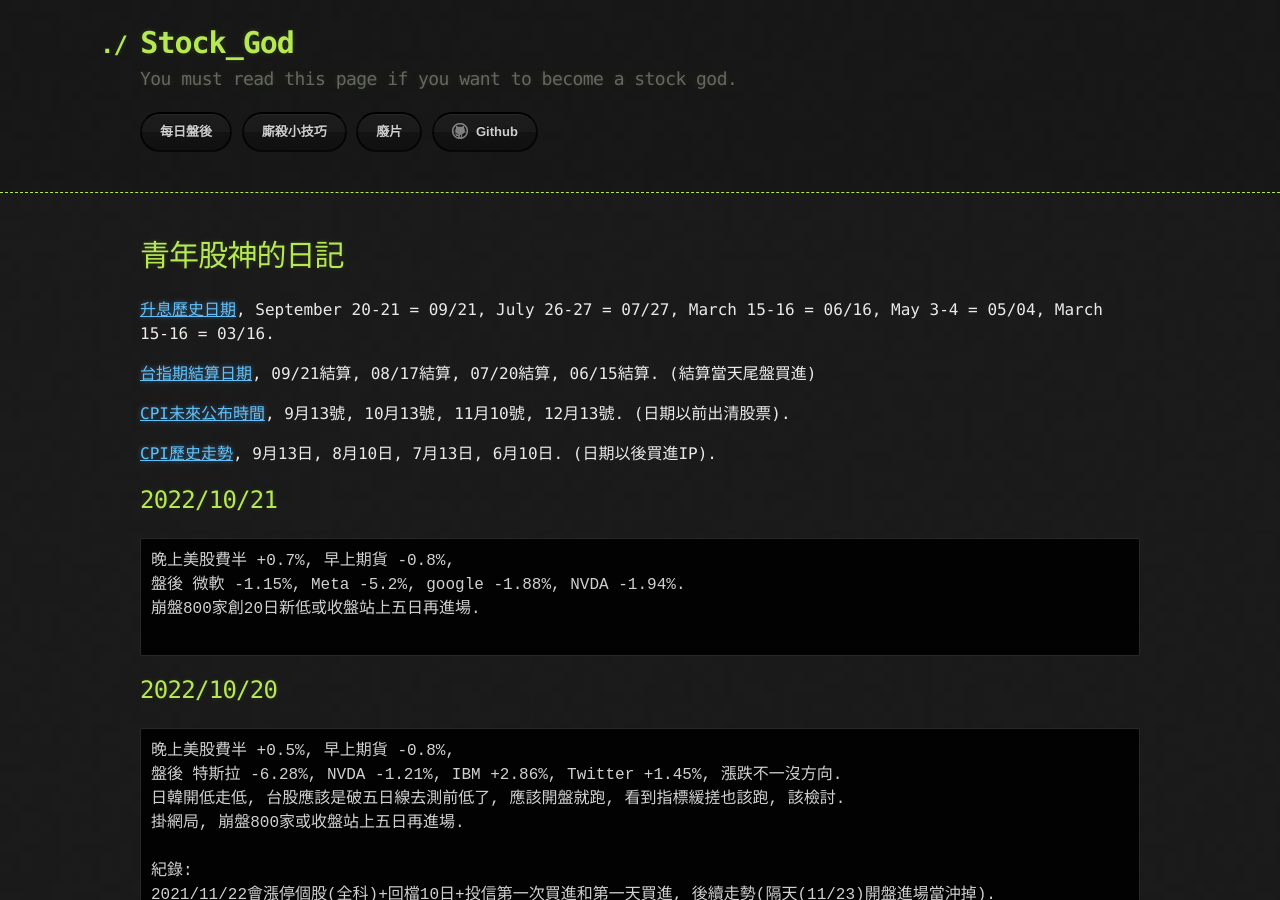
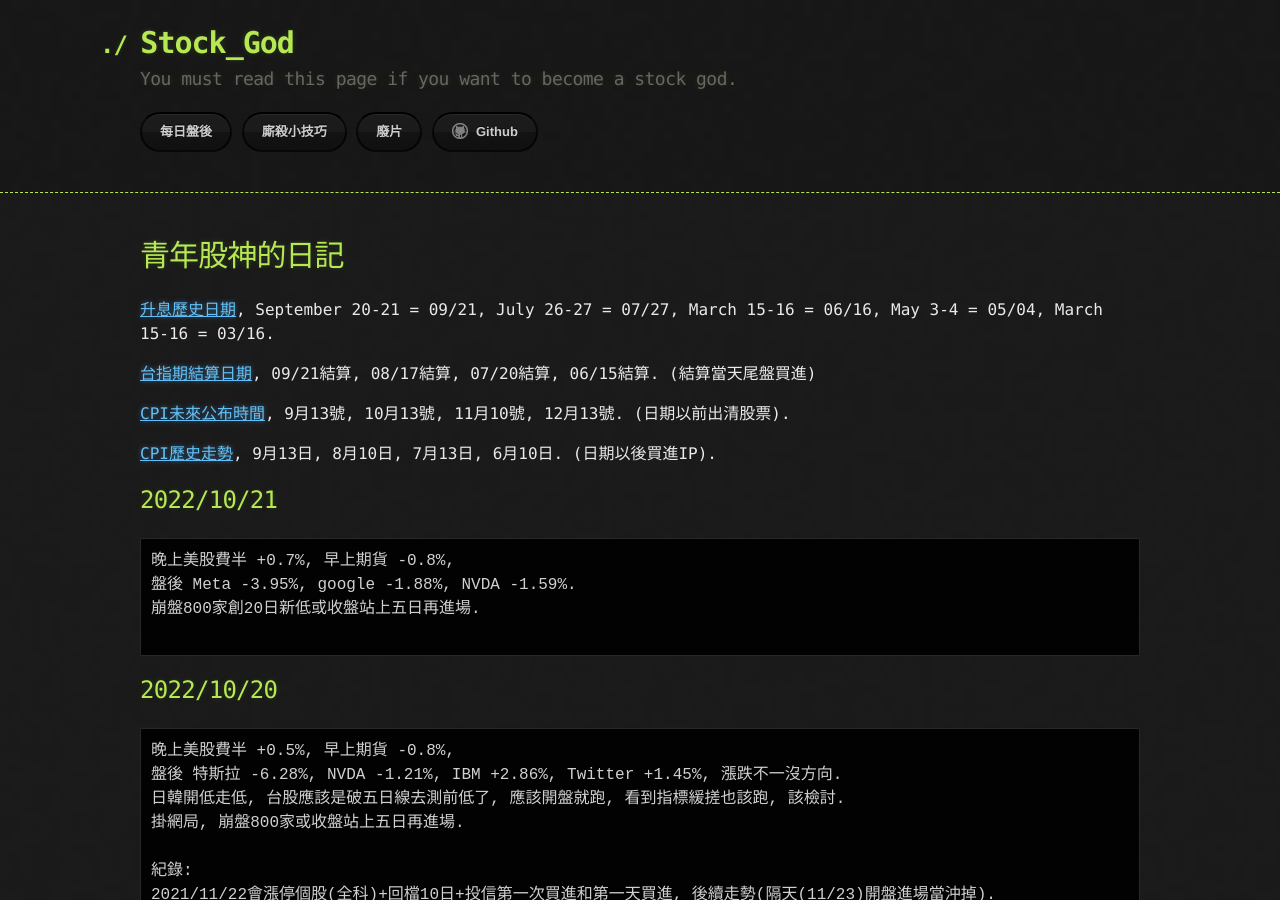
Before and after one commit to lepg5487/Stock_God, a Jekyll site: the page built from index.md, in a window 1280 px wide and 900 px high. Built offline with Jekyll 4.4.1, drawn with Linux system fonts in a browser that asks for light colours; our own code applies the rules of GitHub Pages for plain Markdown files.

Commit message:
Update index.md

````diff
--- a/index.md
+++ b/index.md
@@ -15,7 +15,7 @@ layout: testlayouts
 ## 2022/10/21
 ```
 晚上美股費半 +0.7%, 早上期貨 -0.8%,
-盤後 微軟 -1.15%, Meta -5.2%, google -1.88%, NVDA -1.94%.
+盤後 Meta -3.95%, google -1.88%, NVDA -1.59%.
 崩盤800家創20日新低或收盤站上五日再進場.
 
 ```
````
